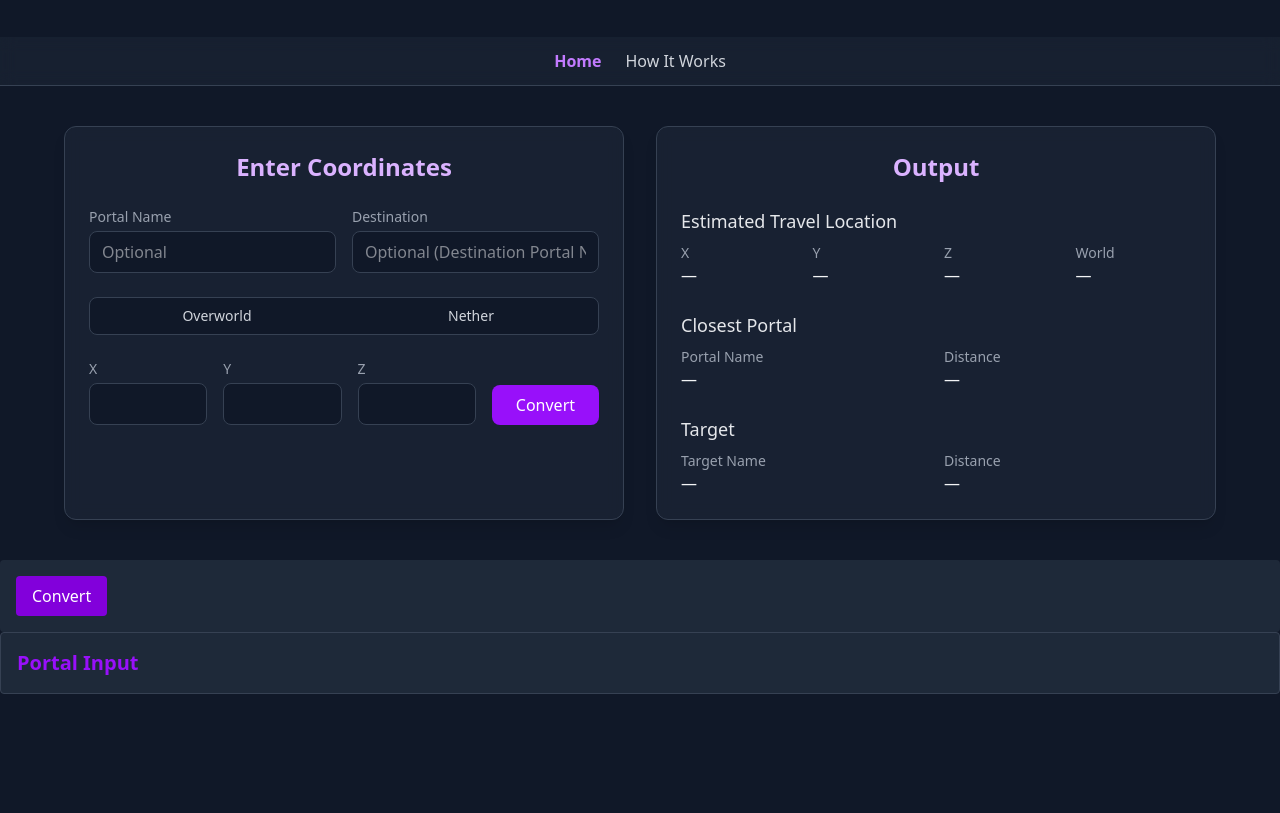
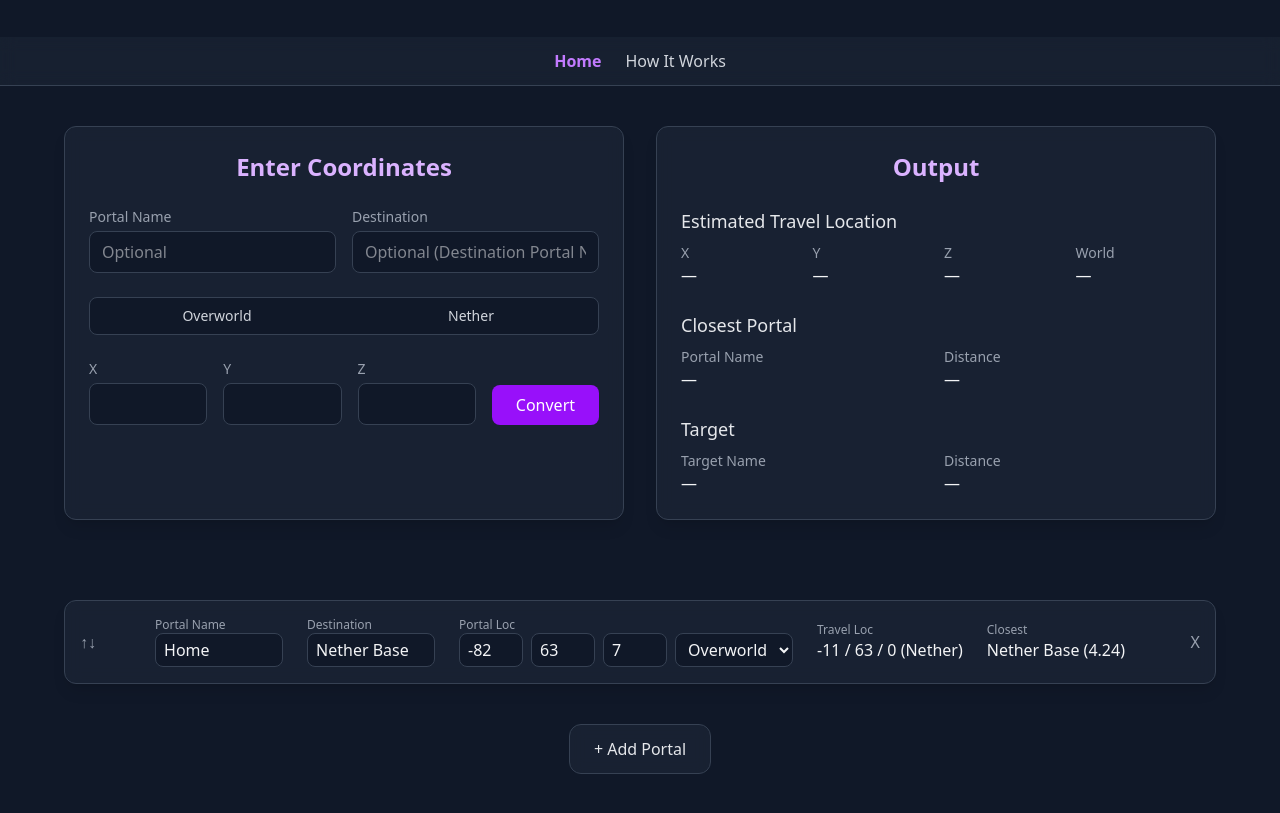
Before and after one commit to CCD04/CCD04.github.io, a website: page index.html in a window 1280 px wide. Shown: the part 143-956 px from the top of the page. Before the commit the page ends 837 px from the top, so only its background shows below. Drawn offline with Linux system fonts and the light colour scheme.

Commit message:
Structure_Finish_V1

```diff
--- a/index.html
+++ b/index.html
@@ -8,6 +8,8 @@
   <meta name="viewport" content="width=device-width, initial-scale=1"> <!-- Layout scale on phone -->
   <meta charset="UTF-8"> <!-- Character Set -->
   <link href="src/output.css" rel="stylesheet"> <!-- Link to CSS file -->
+  <link rel="stylesheet" href="style.css">
+
 </head>
 
 <body class="bg-gray-900 text-gray-100 min-h-screen">
@@ -83,6 +85,7 @@
             </div>
           </div>
 
+          <!-- Coordinates -->
           <div class="flex flex-col md:flex-row md:items-end md:justify-between gap-4">
 
             <!-- X Input -->
@@ -126,7 +129,7 @@
           <h2 class="text-2xl font-semibold text-purple-300 mb-6 text-center">
             Output
           </h2>
-
+          <!-- Content -->
           <div class="space-y-6">
 
             <!-- Estimated Travel Location -->
@@ -190,16 +193,91 @@
   </section>
 
   <!-- Portal List -->
+  <!-- Portal List Section -->
+  <section class="w-full px-4 mt-10 pb-16">
+    <div class="w-full max-w-6xl mx-auto flex flex-col items-center gap-4">
 
-  <div class="bg-gray-800 p-4 rounded">
-    <button class="bg-purple-700 hover:bg-purple-600 text-white px-4 py-2 rounded">
-      Convert
-    </button>
-  </div>
+      <!-- ===== PORTAL CARD TEMPLATE (repeat for each portal) ===== -->
+      <div class="relative w-full">
 
-  <div class="bg-gray-800 p-4 rounded border border-gray-700">
-    <h2 class="text-purple-600 text-xl font-semibold">Portal Input</h2>
-  </div>
+        <!-- Card -->
+        <div class="bg-gray-800/60 backdrop-blur-sm border border-gray-700 rounded-xl p-4 shadow-lg w-full
+                    flex flex-row items-center gap-6 whitespace-normal overflow-x-auto justify-center">
+
+          <!-- Portal Name -->
+          <div class="flex flex-col">
+            <label class="text-gray-400 text-xs">Portal Name</label>
+            <input type="text"
+                  value="Home"
+                  class="bg-gray-900 border border-gray-700 rounded-lg px-2 py-1 text-gray-100 w-32
+                          focus:border-purple-400 focus:ring-1 focus:ring-purple-400 outline-none">
+          </div>
+
+          <!-- Destination -->
+          <div class="flex flex-col">
+            <label class="text-gray-400 text-xs">Destination</label>
+            <input type="text"
+                  value="Nether Base"
+                  class="bg-gray-900 border border-gray-700 rounded-lg px-2 py-1 text-gray-100 w-32
+                          focus:border-purple-400 focus:ring-1 focus:ring-purple-400 outline-none">
+          </div>
+
+          <!-- Portal Location -->
+          <div class="flex flex-col">
+            <label class="text-gray-400 text-xs">Portal Loc</label>
+            <div class="flex flex-row gap-2">
+              <input type="number" value="-82"
+                    class="bg-gray-900 border border-gray-700 rounded-lg px-2 py-1 text-gray-100 w-16
+                            focus:border-purple-400 focus:ring-1 focus:ring-purple-400 outline-none">
+              <input type="number" value="63"
+                    class="bg-gray-900 border border-gray-700 rounded-lg px-2 py-1 text-gray-100 w-16
+                            focus:border-purple-400 focus:ring-1 focus:ring-purple-400 outline-none">
+              <input type="number" value="7"
+                    class="bg-gray-900 border border-gray-700 rounded-lg px-2 py-1 text-gray-100 w-16
+                            focus:border-purple-400 focus:ring-1 focus:ring-purple-400 outline-none">
+
+              <select class="bg-gray-900 border border-gray-700 rounded-lg px-2 py-1 text-gray-100
+                            focus:border-purple-400 focus:ring-1 focus:ring-purple-400 outline-none">
+                <option selected>Overworld</option>
+                <option>Nether</option>
+              </select>
+            </div>
+          </div>
+
+          <!-- Travel Location (read-only) -->
+          <div class="flex flex-col">
+            <label class="text-gray-400 text-xs">Travel Loc</label>
+            <span class="text-gray-100">-11 / 63 / 0 (Nether)</span>
+          </div>
+
+          <!-- Closest Portal (read-only) -->
+          <div class="flex flex-col">
+            <label class="text-gray-400 text-xs">Closest</label>
+            <span class="text-gray-100">Nether Base (4.24)</span>
+          </div>
+
+        </div>
+
+        <!-- Move Arrow -->
+        <button class="absolute left-2 top-1/2 -translate-y-1/2 text-gray-400 hover:text-purple-300 px-2">
+          ↑↓
+        </button>
+        <!-- Delete Arrow -->
+        <button class="absolute right-2 top-1/2 -translate-y-1/2 text-gray-400 hover:text-purple-300 px-2">
+          X
+        </button>
+      </div>
+
+      <!-- Add Portal Button -->
+      <button class="mt-6 bg-gray-800/60 backdrop-blur-sm border border-gray-700 rounded-xl
+                    px-6 py-3 text-gray-200 hover:bg-gray-700 transition font-medium">
+        + Add Portal
+      </button>
+
+    </div>
+  </section>
+
+
 
   <script src="script.js"></script>
 
--- /dev/null
+++ b/style.css
@@ -0,0 +1,12 @@
+/* Remove arrows in Chrome, Edge, Safari */
+input[type=number]::-webkit-inner-spin-button,
+input[type=number]::-webkit-outer-spin-button {
+  -webkit-appearance: none;
+  margin: 0;
+}
+
+/* Remove arrows in Firefox */
+input[type=number] {
+  -moz-appearance: textfield;
+  appearance: none;
+}
```
Also changed, not shown: how-it-works.html (+2 -0 lines), src/output.css.
